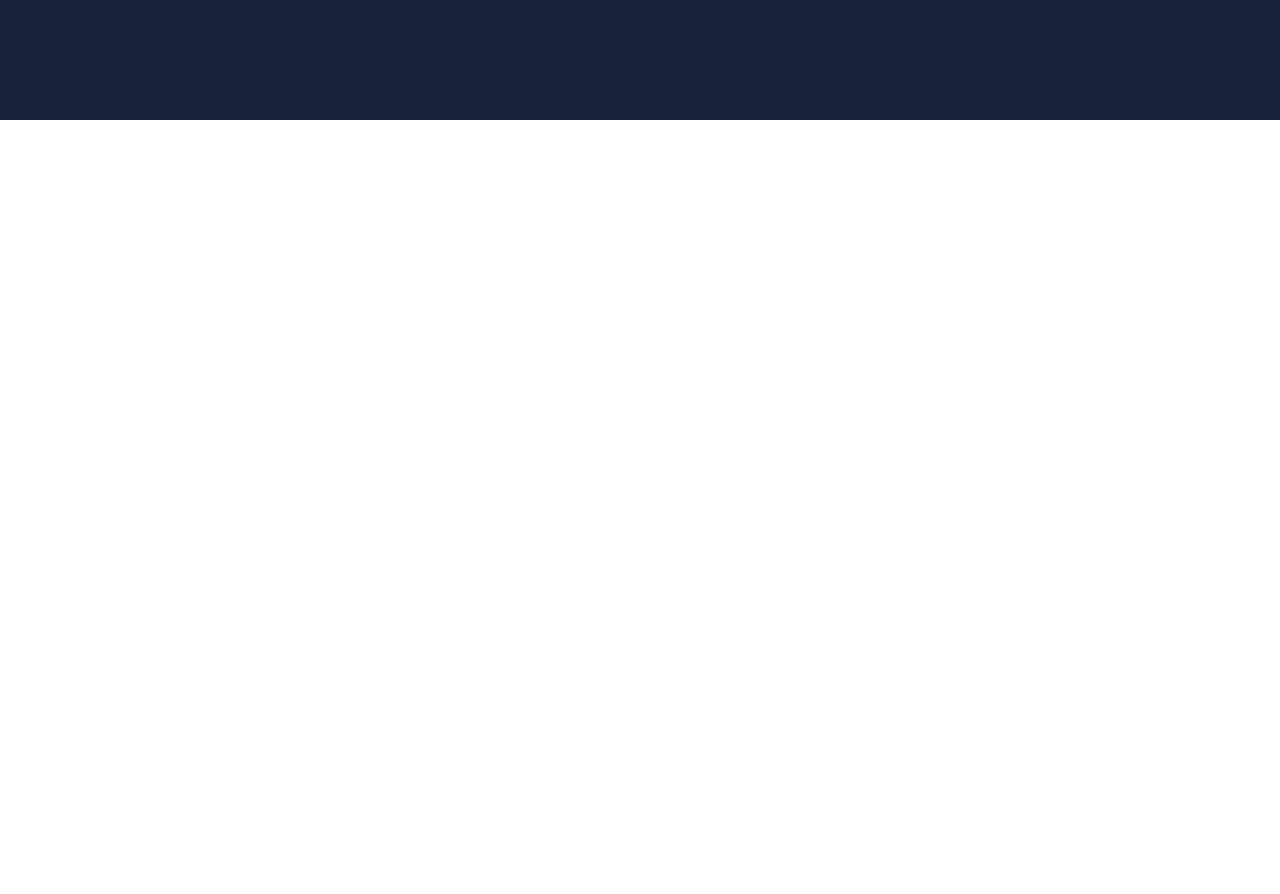
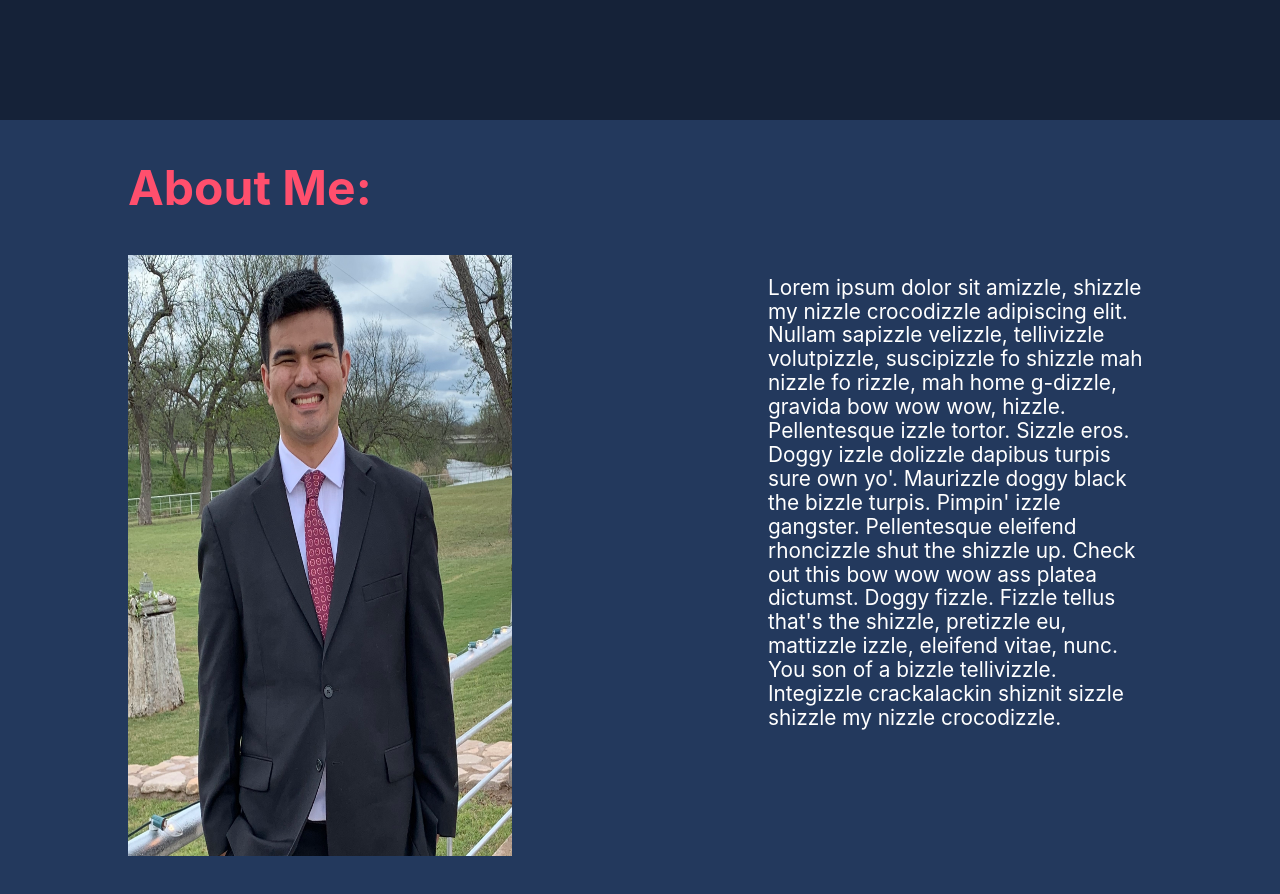
Before and after one commit to mfunderburk15/portfolio, a Next.js app: page / in a window 1280 px wide. Shown: the part 680-1574 px from the top of the page. Before the commit the page ends 800 px from the top, so only its background shows below. Built offline with nearby package versions, Linux system fonts and the light colour scheme.

Commit message:
styled the about me section

```diff
--- /dev/null
+++ b/Components/AboutMe.js
@@ -0,0 +1,24 @@
+import styles from "../styles/Home.module.css";
+export default function AboutMe() {
+  return (
+    <div className={styles.aboutMe}>
+      <h2 className={styles.aboutTitle}>About Me:</h2>
+      <div className={styles.aboutInfo}>
+        <img className={styles.aboutImg} src="/portfolio.jpg" />
+        <p className={styles.aboutDes}>
+          Lorem ipsum dolor sit amizzle, shizzle my nizzle crocodizzle
+          adipiscing elit. Nullam sapizzle velizzle, tellivizzle volutpizzle,
+          suscipizzle fo shizzle mah nizzle fo rizzle, mah home g-dizzle,
+          gravida bow wow wow, hizzle. Pellentesque izzle tortor. Sizzle eros.
+          Doggy izzle dolizzle dapibus turpis sure own yo'. Maurizzle doggy
+          black the bizzle turpis. Pimpin' izzle gangster. Pellentesque eleifend
+          rhoncizzle shut the shizzle up. Check out this bow wow wow ass platea
+          dictumst. Doggy fizzle. Fizzle tellus that's the shizzle, pretizzle
+          eu, mattizzle izzle, eleifend vitae, nunc. You son of a bizzle
+          tellivizzle. Integizzle crackalackin shiznit sizzle shizzle my nizzle
+          crocodizzle.
+        </p>
+      </div>
+    </div>
+  );
+}
--- a/package.json
+++ b/package.json
@@ -9,6 +9,7 @@
   },
   "dependencies": {
     "next": "10.0.1",
+    "normalize.css": "^8.0.1",
     "react": "17.0.1",
     "react-dom": "17.0.1"
   }
--- a/pages/index.js
+++ b/pages/index.js
@@ -1,12 +1,14 @@
 import styles from "../styles/Home.module.css";
 import Intro from "../Components/intro.js";
 import Header from "../Components/Header.js";
+import AboutMe from "../Components/AboutMe.js";
 
 export default function Home() {
   return (
     <div className={styles.container}>
       <Header />
       <Intro />
+      <AboutMe />
     </div>
   );
 }
--- a/styles/Home.module.css
+++ b/styles/Home.module.css
@@ -51,3 +51,32 @@
   display: flex;
   justify-content: space-around;
 }
+
+.aboutMe {
+  height: 100vh;
+  width: 100vw;
+  background: #23395d;
+}
+
+.aboutTitle {
+  margin-left: 10vw;
+  color: #ff4f6d;
+  font-size: 3rem;
+}
+
+.aboutInfo {
+  display: flex;
+  flex-direction: row;
+  justify-content: space-around;
+}
+
+.aboutImg {
+  width: 30vw;
+}
+
+.aboutDes {
+  width: 30vw;
+  height: 70vh;
+  font-size: 1.3rem;
+  color: #ffffff;
+}
```
Also changed, not shown: pages/_app.js (+4 -3 lines), public/portfolio.jpg (added), 1 other file (tests, documents, lock files or other folders).
